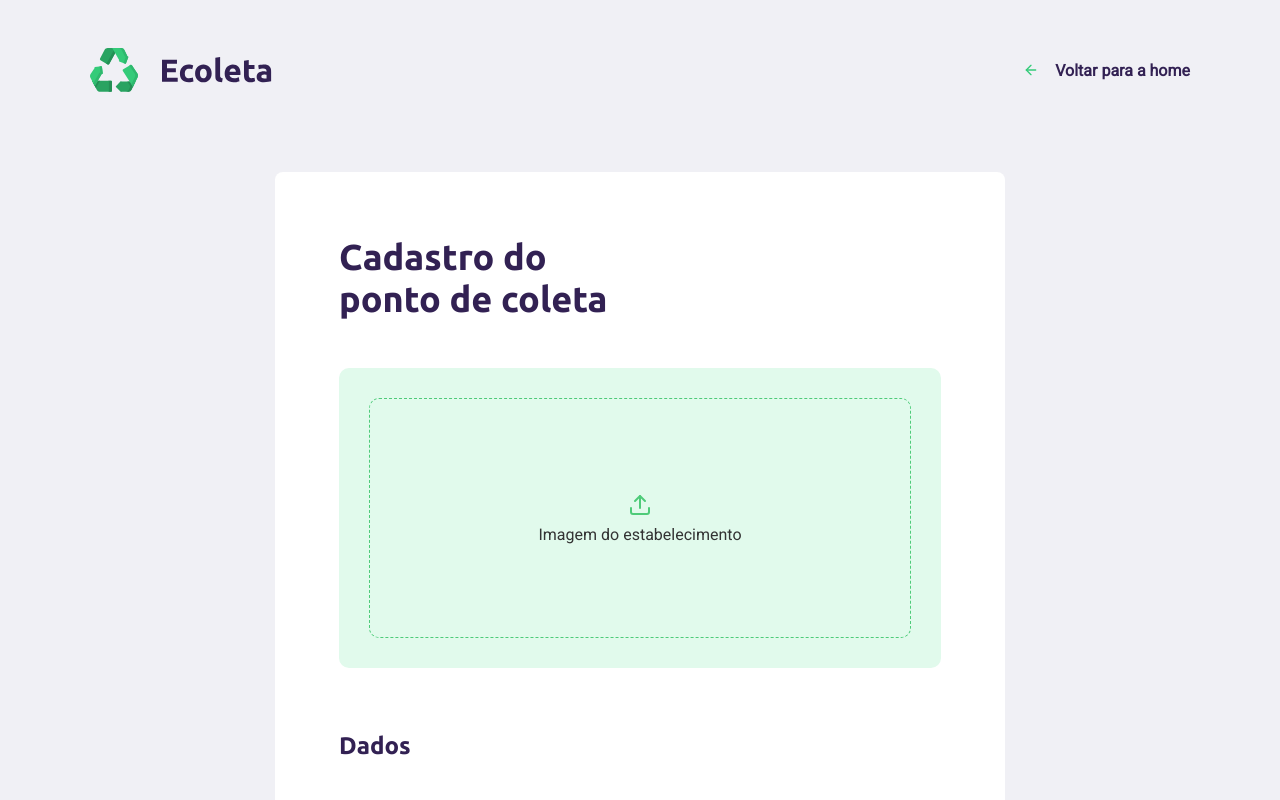
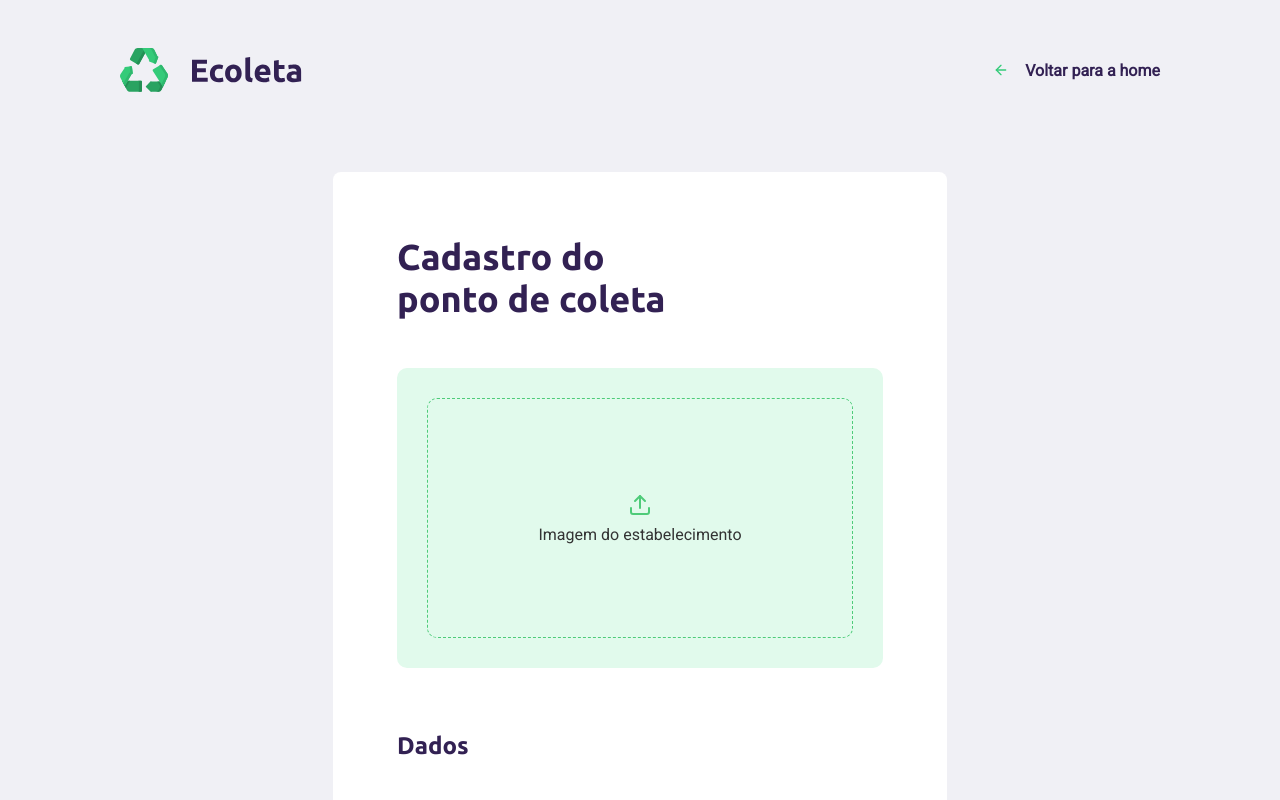
Before and after one commit to Diziano/ecoleta, a React (Create React App) app in the folder web/: page /create-point in a window 1280 px wide. Shown: the top 800 px of the page. Built offline with nearby package versions, Linux system fonts and the light colour scheme; no server answers; the HTML template or start-up script is replaced by a standard one.

Commit message:
Success message when inserting new point

```diff
--- a/web/src/pages/CreatePoint/index.tsx
+++ b/web/src/pages/CreatePoint/index.tsx
@@ -1,6 +1,6 @@
 import React, { useEffect, useState, ChangeEvent, FormEvent } from 'react';
 import { Link, useHistory } from 'react-router-dom';
-import { FiArrowLeft } from 'react-icons/fi';
+import { FiArrowLeft, FiCheckCircle } from 'react-icons/fi';
 import { Map, TileLayer, Marker} from 'react-leaflet';
 import axios from 'axios';
 import { LeafletMouseEvent } from 'leaflet';
@@ -44,6 +44,7 @@ const CreatePoint = () => {
   const [selectedItems, setSelectedItems] = useState<number[]>([]);
   const [selectedPosition, setSelectedPosition] = useState<[number, number]>([0,0]);
   const [selectedFile, setSelectedFile] = useState<File>();
+  const [createdPoint, setCreatedPoint] = useState(false);
 
   const history = useHistory();
 
@@ -147,13 +148,23 @@ const CreatePoint = () => {
 
     await api.post('points', data);
 
-    alert('Ponto de coleta criado!');
+    setCreatedPoint(true);
 
+    setTimeout(function(){
       history.push('/');
+    }, 2000);
   }
 
   return (
     <div id="page-create-point">
+      <div className="content">
+
+        { createdPoint && (
+          <div id="success">
+            <FiCheckCircle size={54} color="#34CB79" />
+            <p>Cadastro concluído!</p>
+          </div>
+        )}
         <header>
           <img src={logo} alt="Ecoleta" />
 
@@ -279,6 +290,7 @@ const CreatePoint = () => {
           </button>
         </form>
       </div>
+    </div>
   );
 };
 
--- a/web/src/pages/CreatePoint/styles.css
+++ b/web/src/pages/CreatePoint/styles.css
@@ -1,11 +1,22 @@
 #page-create-point {
   width: 100%;
-  max-width: 1100px;
-
   margin: 0 auto;
 }
 
-#page-create-point header {
+#page-create-point .content {
+  width: 100%;
+  height: 100%;
+  max-width: 1100px;
+  margin: 0 auto;
+  padding: 0 30px;
+
+  display: flex;
+  flex-direction: column;
+  align-items: flex-start;
+}
+
+#page-create-point .content header {
+  width: 100%;
   margin-top: 48px;
 
   display: flex;
@@ -143,6 +154,7 @@
   height: 350px;
   border-radius: 8px;
   margin-bottom: 24px;
+  z-index: 1;
 }
 
 #page-create-point form button {
@@ -201,3 +213,26 @@
   background: #E1FAEC;
   border: 2px solid #34CB79;
 }
+
+#success {
+  display: flex;
+  flex-direction: column;
+  justify-content: center;
+  align-items: center;
+  position: fixed;
+  top: 0;
+  right: 0;
+  bottom: 0;
+  left: 0;
+  background-color: rgba(14, 10, 20, 0.95);
+  z-index: 2;
+}
+
+#success p {
+  font-size: 36px;
+  line-height: 42px;
+  font-weight: bold;
+  color: #F0F0F5;
+
+  margin-top: 30px;
+}
```
Lines whose indentation alone changed are shown as unchanged.
